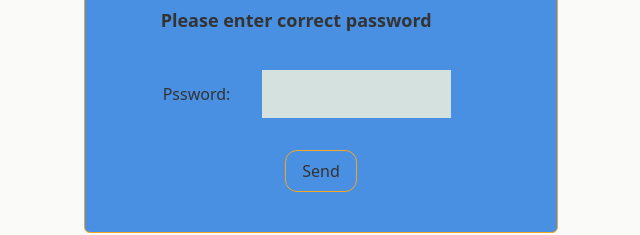
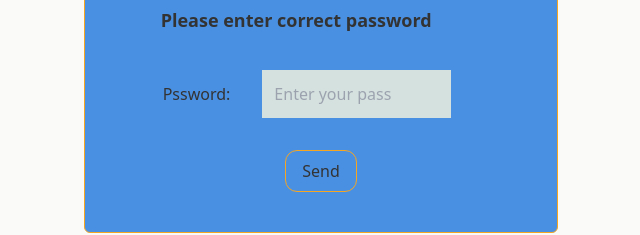
Before and after one commit to Erfan-taheri/Form-with-naughty-button, a React (Vite) app: page / in a window 1280 px wide. Shown: the part 319-554 px from the top of the page, without its empty margins (319-959 px from the left). Built offline with nearby package versions, Linux system fonts and the light colour scheme.

Commit message:
Add placeholder to input

```diff
--- a/src/component/Password.jsx
+++ b/src/component/Password.jsx
@@ -52,7 +52,6 @@ export function Password() {
         return !prev;
       });
       setIsHovered(false);
-
     }
   }
 
@@ -70,6 +69,7 @@ export function Password() {
             Pssword:
           </label>
           <input
+            placeholder="Enter your pass"
             onChange={handlePassword}
             className="bg-Secondary-color w-[48%] text-Text-color p-3  focus:outline-accent-color-1"
             type="password"
@@ -82,8 +82,8 @@ export function Password() {
               onMouseEnter={setSave}
               className={
                 isHovered
-                // Conditional display content based on password(invalid or not)
-                  ? `rounded-xl relative border width-[50%] text-Text-color border-accent-color-1 py-2 px-4 mt-8 hover:cursor-pointer`
+                  ? // Conditional display content based on password(invalid or not)
+                    `rounded-xl relative border width-[50%] text-Text-color border-accent-color-1 py-2 px-4 mt-8 hover:cursor-pointer`
                   : `rounded-xl bg-red-400 relative  border width-[50%] text-Text-color border-accent-color-1 py-2 px-4 mt-8 hover:cursor-pointer`
               }
               style={{
```
